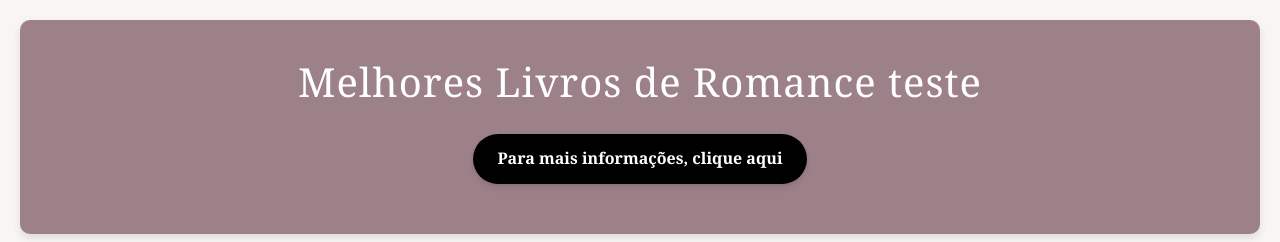
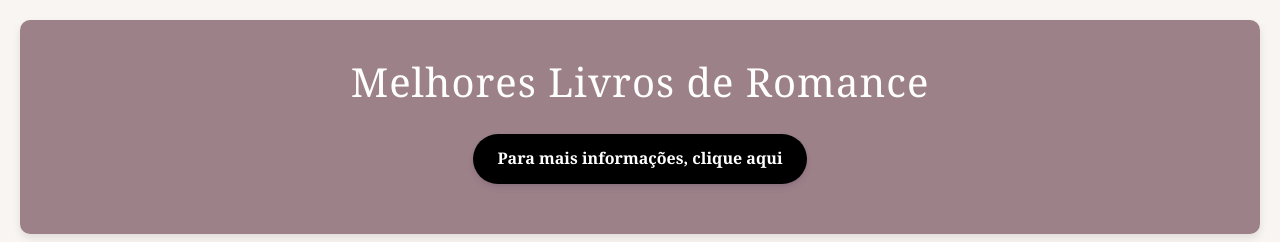
Before and after one commit to Isabelly-Ferreira/Projeto-Cards, a plain HTML site: page index.html in a window 1280 px wide. Shown: the top 242 px of the page. Drawn offline with Linux system fonts and the light colour scheme.

Commit message:
Ação com correção

```diff
--- a/index.html
+++ b/index.html
@@ -8,7 +8,7 @@
 <body>
 
 <header>
-<h1>Melhores Livros de Romance teste</h1>
+<h1>Melhores Livros de Romance</h1>
 <div class="botão"><a href="./pagina_1.html"><p>Para mais informações, clique aqui</p> </a></div>
 </header>
 
```
